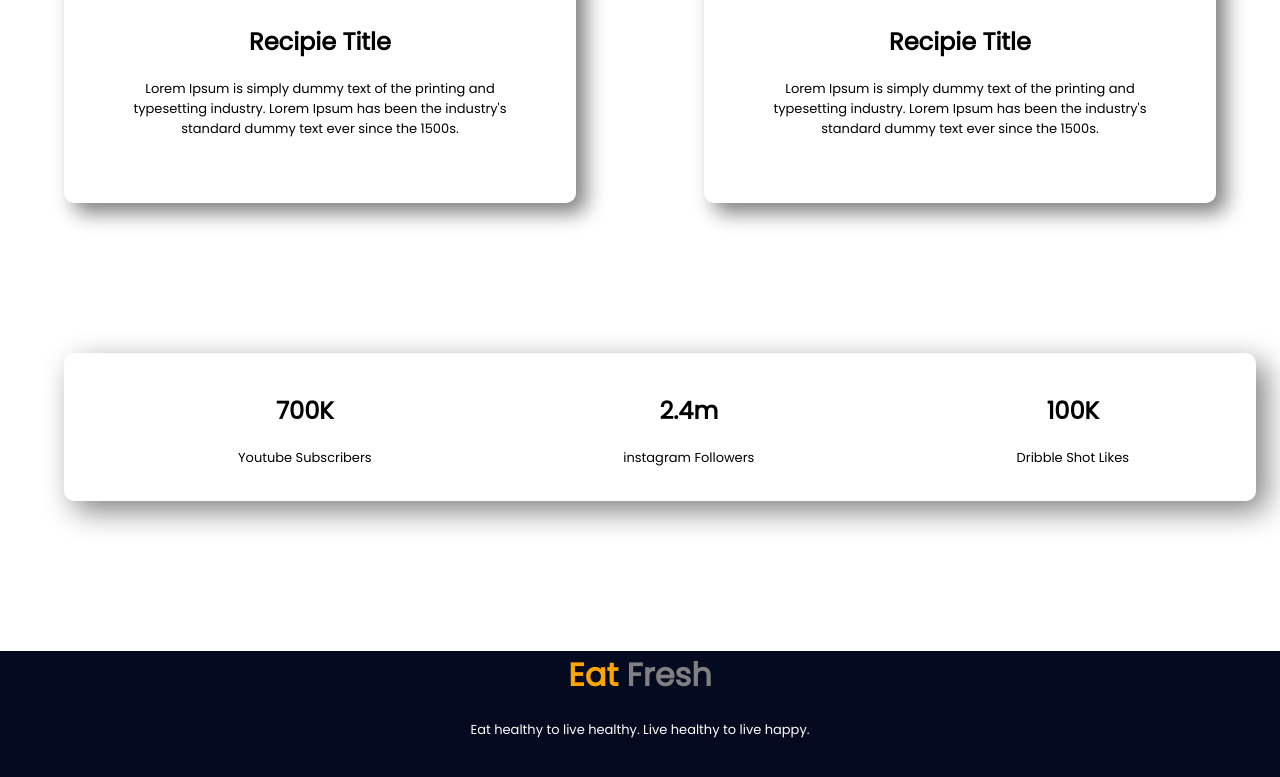
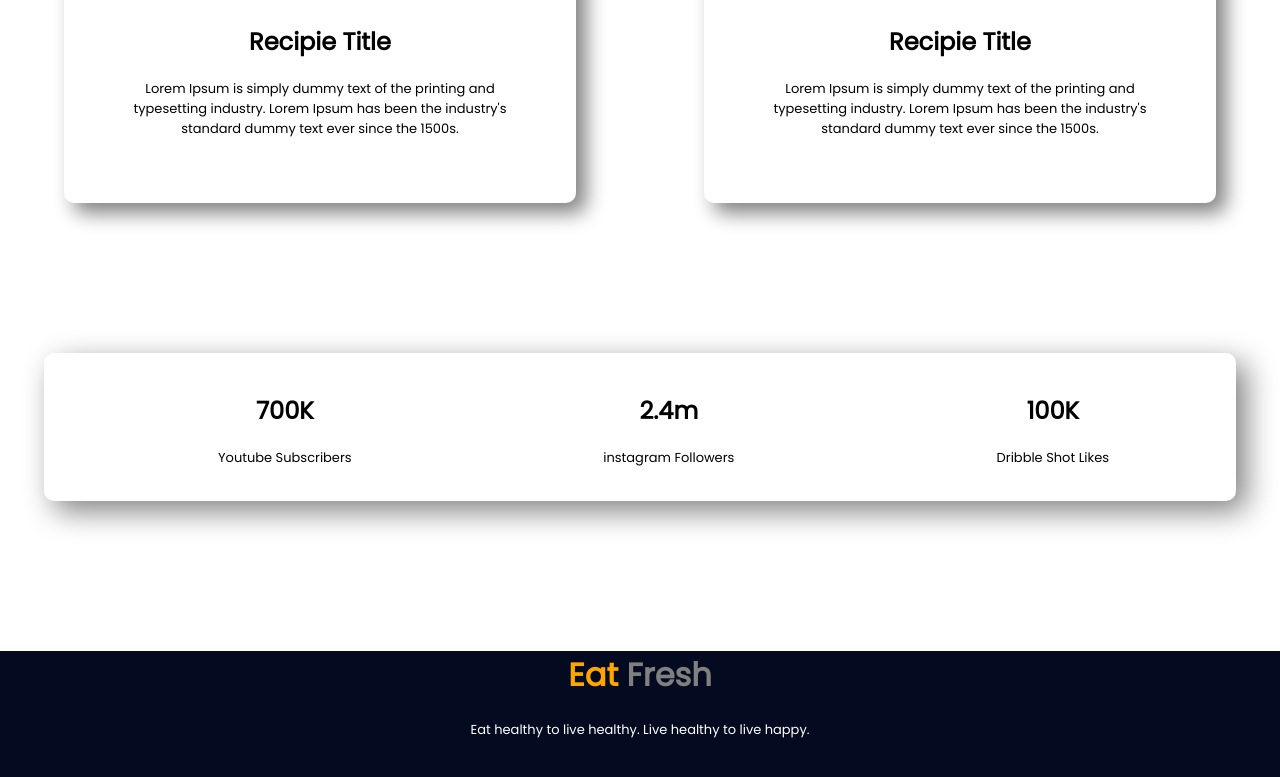
Before and after one commit to sherlocksajib/Assaignment1, a plain HTML site: page index.html in a window 1280 px wide. Shown: the part 2039-2816 px from the top of the page. Drawn offline with Linux system fonts and the light colour scheme.

Commit message:
update 1

```diff
--- a/style.css
+++ b/style.css
@@ -75,8 +75,8 @@ body p{
 }
 .lowsocial{
     width: 90%;
-    margin-left: 5%;
-    margin-right: 5%;
+    margin-left: auto;
+    margin-right: auto;
     padding: 20px;
     border-radius: 10px;
     box-shadow: 10px 10px 30px gray;
```
